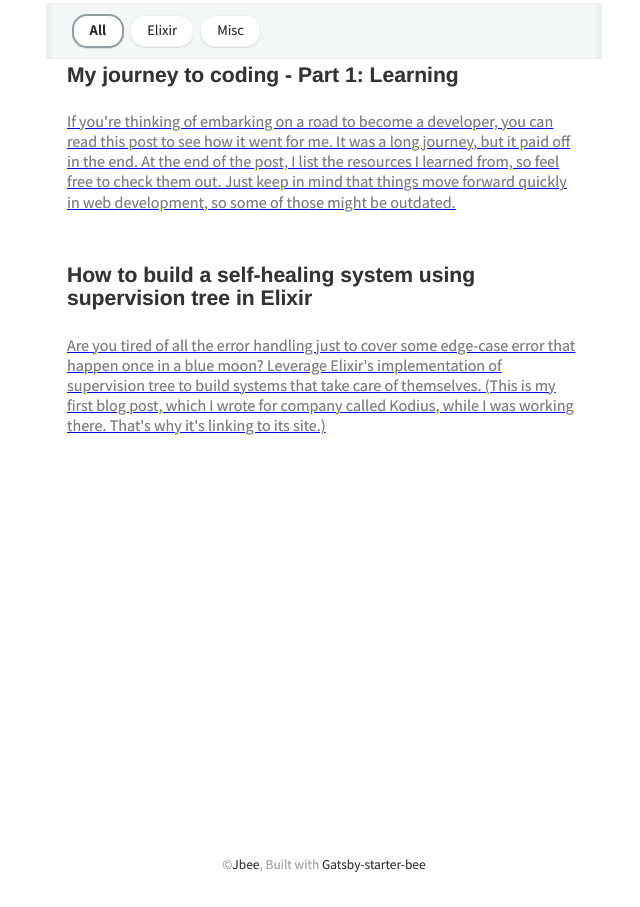
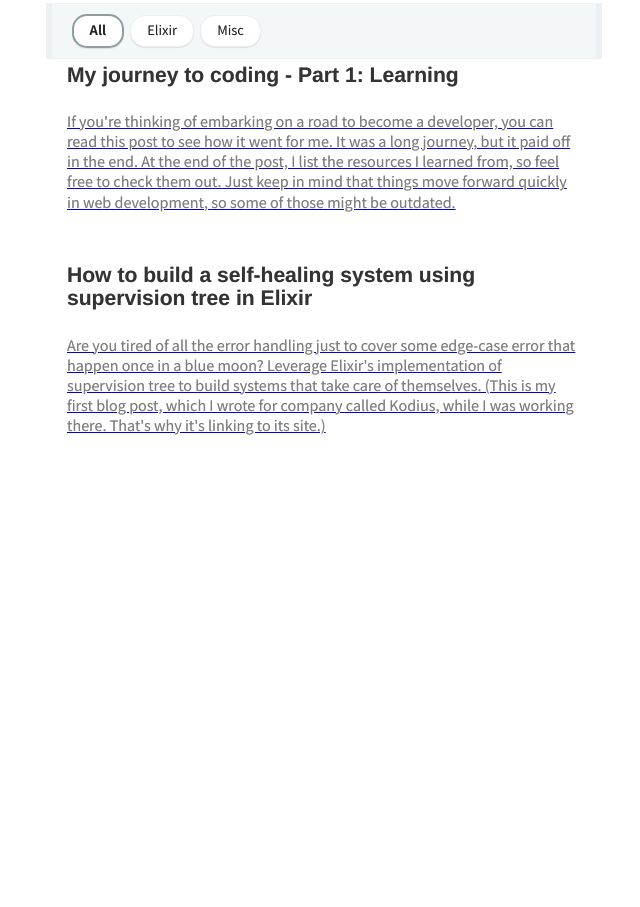
Before and after one commit to elvismelkic/elvismelkic.com, a Gatsby site: page / in a window 1280 px wide. Shown: the part 354-1261 px from the top of the page, without its empty margins (316-956 px from the left). Built offline with nearby package versions, Linux system fonts and the light colour scheme; Gatsby itself is replaced by a stand-in of ours; some packages are replaced by stand-ins of ours; what typography-theme-github would draw is missing.

Commit message:
Empty footer and add FIXMEs

```diff
--- a/src/components/footer/index.jsx
+++ b/src/components/footer/index.jsx
@@ -3,10 +3,5 @@ import React from 'react'
 import './index.scss'
 
 export const Footer = () => (
-  <footer className="footer">
-    ©<a href="https://github.com/JaeYeopHan">Jbee</a>, Built with{' '}
-    <a href="https://github.com/JaeYeopHan/gatsby-starter-bee">
-      Gatsby-starter-bee
-    </a>
-  </footer>
+  <footer className="footer"></footer>
 )
--- a/src/components/post-navigator/index.jsx
+++ b/src/components/post-navigator/index.jsx
@@ -9,6 +9,7 @@ export const PostNavigator = ({ pageContext }) => {
   return (
     <ul className="navigator">
       <li>
+        {/* FIXME: Reroute to Kodius blog for supervision tree post */}
         {previous && (
           <Link to={previous.fields.slug} rel="prev">
             ← {previous.frontmatter.title}
@@ -16,6 +17,7 @@ export const PostNavigator = ({ pageContext }) => {
         )}
       </li>
       <li>
+        {/* FIXME: Reroute to Kodius blog for supervision tree post */}
         {next && (
           <Link to={next.fields.slug} rel="next">
             {next.frontmatter.title} →
```
Also changed, not shown: 1 other file.
